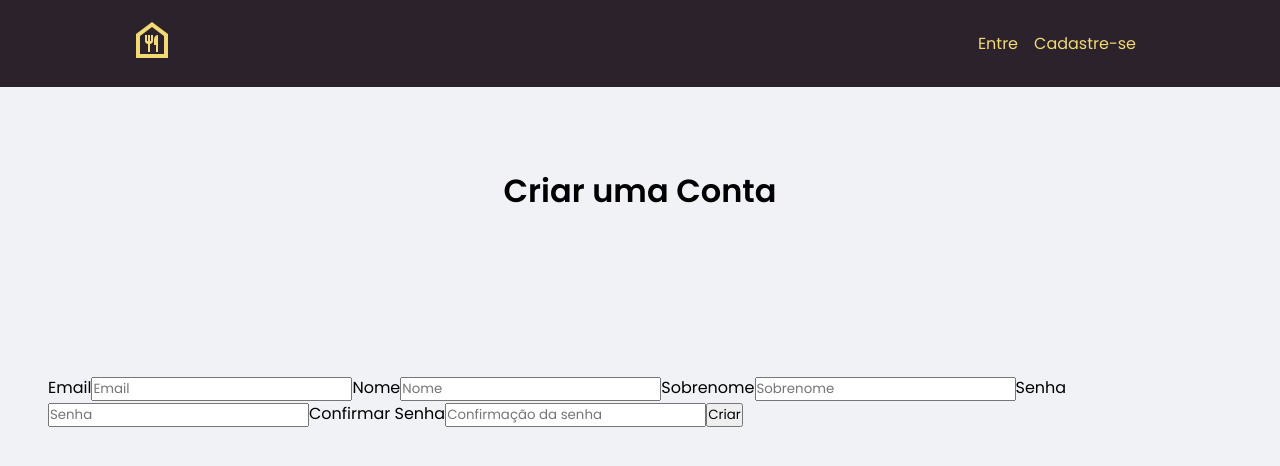
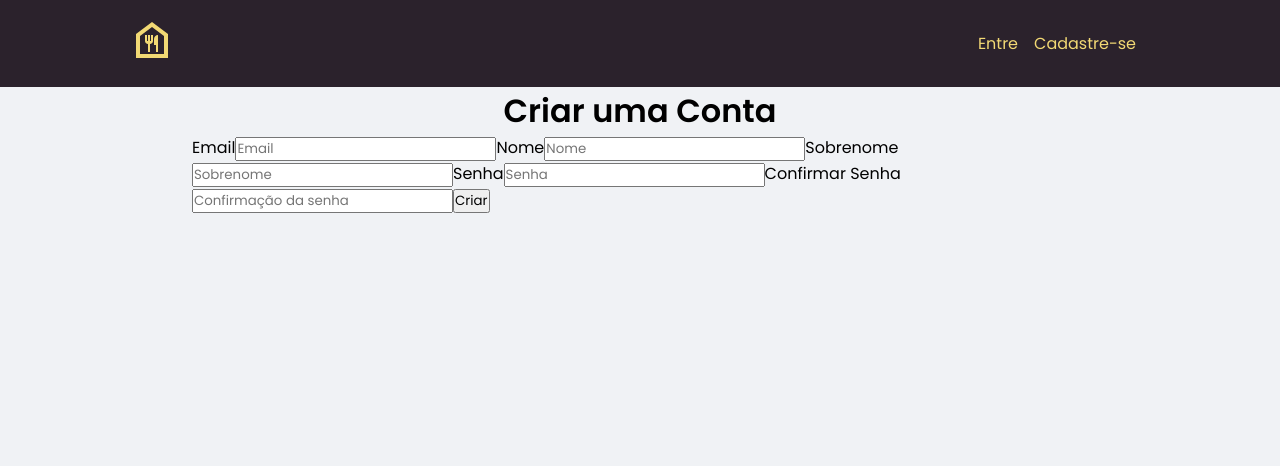
Before and after one commit to Feelpe/restaurant-system-frontend, a React (Create React App) app: page /cadastro in a window 1280 px wide. Shown: the top 466 px of the page. Built offline with nearby package versions, Linux system fonts and the light colour scheme.

Commit message:
feat: container global

```diff
--- a/src/App.tsx
+++ b/src/App.tsx
@@ -2,7 +2,7 @@ import { useState } from 'react';
 import { BrowserRouter } from 'react-router-dom';
 
 import { Router } from './routes';
-import { GlobalStyle } from "./styles/global";
+import { Container, GlobalStyle } from "./styles/global";
 
 import { Header } from './components/Header';
 import { ExitModal } from './components/ExitModal';
@@ -29,7 +29,9 @@ export function App() {
           onRequestClose={handleCloseExitUserModal}
         />
 
-        <Router />
+        <Container>
+          <Router />
+        </Container>
       </>
     </BrowserRouter>
   );
--- a/src/components/Header/index.tsx
+++ b/src/components/Header/index.tsx
@@ -28,7 +28,6 @@ export const Header = ({ onOpenExitUserModal }: HeaderProps) => {
             <>
               <a href="/profile">Usuário</a>
               <a href="/menu">Menu</a>
-              <a href="/mesa">Mesas</a>
               <button
                 onClick={onOpenExitUserModal}
               >
@@ -37,8 +36,8 @@ export const Header = ({ onOpenExitUserModal }: HeaderProps) => {
             </>
           ) : (
             <>
-              <a href="/profile">Entre</a>
-              <a href="/register">Cadastre-se</a>
+              <a href="/login">Entre</a>
+              <a href="/cadastro">Cadastre-se</a>
             </>
           )}
         </Nav>
--- a/src/components/Menu/styles.ts
+++ b/src/components/Menu/styles.ts
@@ -1,8 +1,9 @@
 import styled from "styled-components";
 
 export const Container = styled.div`
-  width: 80%;
   padding-top: 1rem;
+
+  width: 70%;
 
   @media (max-width: 1200px) {
     height: 30rem;
--- a/src/pages/Home/styles.ts
+++ b/src/pages/Home/styles.ts
@@ -1,6 +1,3 @@
 import styled from "styled-components";
 
-export const Container = styled.div`
-  display: flex;
-  justify-content: center;
-`;
+export const Container = styled.div``;
--- a/src/pages/Register/index.tsx
+++ b/src/pages/Register/index.tsx
@@ -1,7 +1,7 @@
 import axios from "axios";
 import { FormEvent, useState } from "react";
 import { useNavigate } from "react-router-dom";
-import { Container, Card, Form, Input, Label, Title } from "./styles";
+import { Container, Title, Form, Label, Input, Button  } from "./styles";
 
 export const Register = () => {
   const navigate = useNavigate();
@@ -34,11 +34,8 @@ export const Register = () => {
   };
 
   return (
-    <Container className="d-flex flex-column mb-3 align-items-center">
-      <Card className="mb-2 mt-2 p-3 shadow-sm w-50">
+    <Container>
       <Title>Criar uma Conta</Title>
-      </Card>
-      <Card className="mb-3 p-3 shadow-sm w-50">
       <Form onSubmit={handleSubmit}>
         <Label>Email</Label>
         <Input
@@ -70,9 +67,8 @@ export const Register = () => {
           placeholder="Confirmação da senha"
           onChange={(event) => setPasswordConfirmation(event.target.value)}
         />
-          <button type="submit">Criar</button>
+        <Button type="submit">Criar</Button>
       </Form>
-      </Card>
     </Container>
   );
 };
--- a/src/pages/Register/styles.ts
+++ b/src/pages/Register/styles.ts
@@ -4,11 +4,24 @@ export const Container = styled.div`
   display: flex;
   flex-direction: column;
   align-items: center;
-`;
 
-export const Card = styled.div`
-  margin: 2rem 0 2rem;
-  padding: 3rem;
+  width: 70%;
+
+  @media (max-width: 1200px) {
+    height: 30rem;
+  }
+  @media (max-width: 1024px) {
+    height: 25rem;
+  }
+  @media (max-width: 600px) {
+    height: 20rem;
+  }
+  @media (max-width: 480px) {
+    height: 16rem;
+  }
+  @media (max-width: 320px) {
+    height: 13rem;
+  }
 `;
 
 export const Title = styled.h1`
@@ -22,3 +35,6 @@ export const Input = styled.input`
 
 export const Label = styled.label`
 `;
+
+export const Button = styled.button`
+`;
--- a/src/styles/global.ts
+++ b/src/styles/global.ts
@@ -1,4 +1,4 @@
-import { createGlobalStyle } from "styled-components";
+import styled, { createGlobalStyle } from "styled-components";
 
 export const GlobalStyle = createGlobalStyle`
   :root {
@@ -94,3 +94,8 @@ export const GlobalStyle = createGlobalStyle`
     }
   }
 `;
+
+export const Container = styled.div`
+  display: flex;
+  justify-content: center;
+`;
```
Also changed, not shown: src/pages/Home/index.tsx (line endings or trailing spaces). Lines whose indentation alone changed are shown as unchanged.
